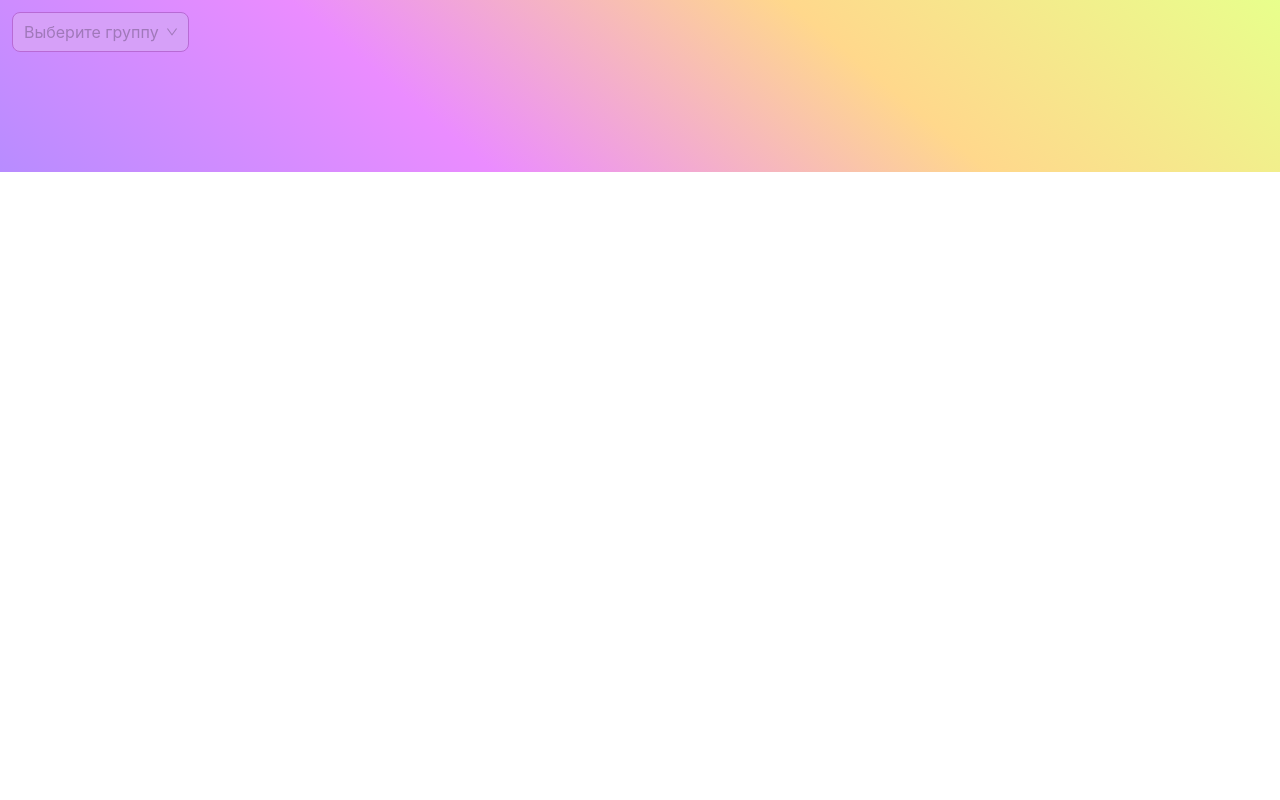
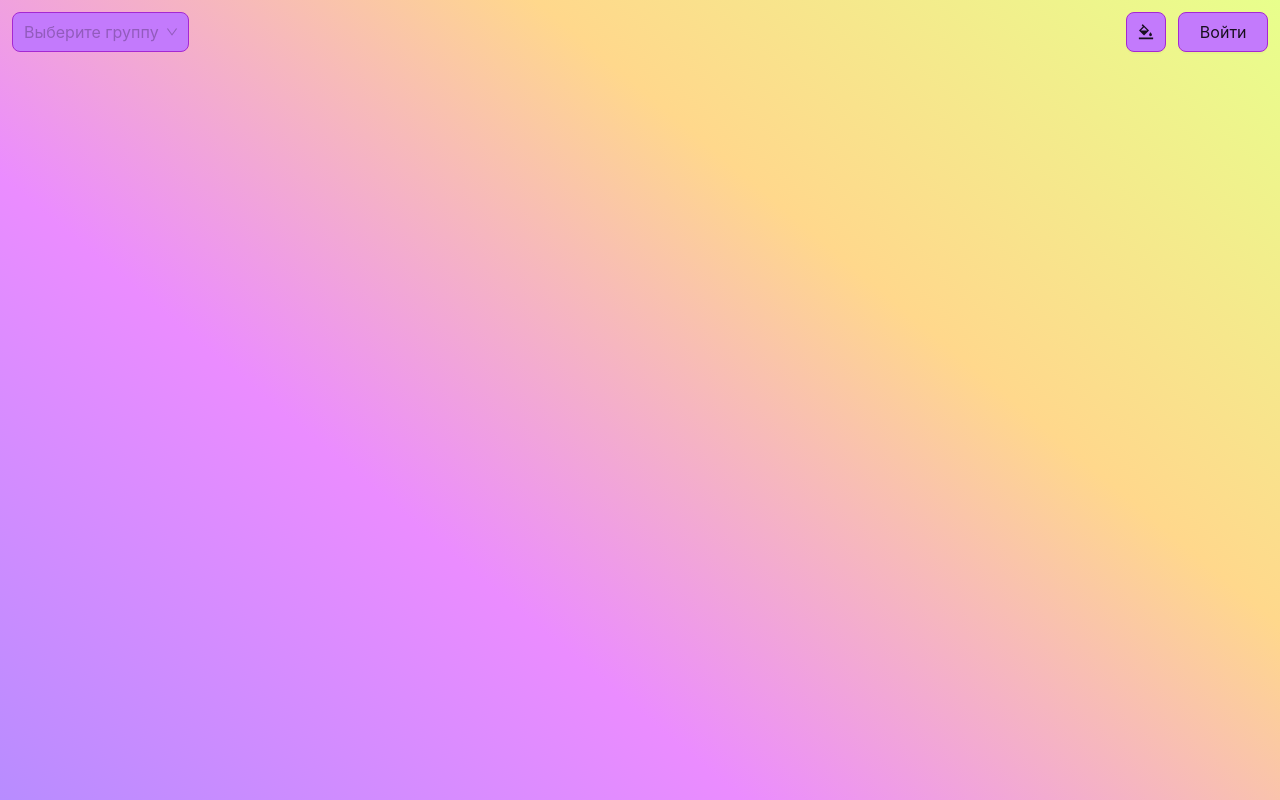
Before and after one commit to Sooliks/timetable-frontend, a React (Create React App) app: page / in a window 1280 px wide. Built offline with nearby package versions, Linux system fonts and the light colour scheme.

Commit message:
half ready

```diff
--- a/package.json
+++ b/package.json
@@ -3,6 +3,7 @@
   "version": "0.1.0",
   "private": true,
   "dependencies": {
+    "@ant-design/icons": "^5.2.6",
     "@testing-library/jest-dom": "^5.17.0",
     "@testing-library/react": "^13.4.0",
     "@testing-library/user-event": "^13.5.0",
--- a/src/App.tsx
+++ b/src/App.tsx
@@ -3,7 +3,7 @@ import {DarkThemeStyle, LightThemeStyle} from "./global";
 import './Main.css'
 import Header from "./components/Header";
 import Timetable from "./components/Timetable/Timetable";
-import {useConfigContext} from "./context/ThemeContextProvider";
+import {useConfigContext} from "./context/ConfigContextProvider";
 
 function App() {
     const [currentGroupId, setCurrentGroupId] = useState<number | null>(null)
--- a/src/Main.css
+++ b/src/Main.css
@@ -2,3 +2,6 @@ body{
     margin: 0;
     padding: 0;
 }
+html, body {
+    min-height: 100%;
+}
--- a/src/components/Header.tsx
+++ b/src/components/Header.tsx
@@ -1,5 +1,7 @@
 import React from 'react';
-import {Select} from "antd";
+import {Button, Select} from "antd";
+import {useConfigContext} from "../context/ConfigContextProvider";
+import {BgColorsOutlined} from "@ant-design/icons";
 
 
 type HeaderProps = {
@@ -14,10 +16,10 @@ const Header: React.FC<HeaderProps> = ({onChangeGroup}) => {
 
     };
     const filterOption = (input: string, option?: { label: string; value: string }) => (option?.label ?? '').toLowerCase().includes(input.toLowerCase());
-
+    const configContext = useConfigContext();
 
     return (
-        <div style={{height: '160px', width: '100vw', marginTop: '12px'}}>
+        <div style={{height: '160px', width: '100vw', marginTop: '12px', display: 'flex', flexDirection: 'row', justifyContent: 'space-between'}}>
             <Select
                 style={{marginLeft: '12px'}}
                 showSearch
@@ -42,6 +44,14 @@ const Header: React.FC<HeaderProps> = ({onChangeGroup}) => {
                 ]}
                 notFoundContent={"Не найдено"}
             />
+            <div>
+                <Button
+                    style={{marginRight: '12px'}}
+                    icon={configContext.config.currentTheme === 'dark' ? <BgColorsOutlined color={"#b86ad5"}/> : <BgColorsOutlined color={"#b86ad5"}/>}
+                    onClick={()=>configContext.setConfig({currentTheme: configContext.config.currentTheme === 'dark' ? 'light' : 'dark'})}
+                />
+                <Button style={{marginRight: '12px', width: '7vw'}}>Войти</Button>
+            </div>
         </div>
     );
 };
--- a/src/components/Timetable/Timetable.tsx
+++ b/src/components/Timetable/Timetable.tsx
@@ -8,7 +8,11 @@ type TimetableProps = {
 const Timetable: React.FC<TimetableProps> = ({currentGroupId}) => {
     return (
         <div>
+            {currentGroupId !== null &&
+                <div>
 
+                </div>
+            }
         </div>
     );
 };
--- a/src/context/ThemeContextProvider.tsx
+++ b/src/context/ConfigContextProvider.tsx
@@ -21,7 +21,7 @@ export const defaultConfig: ConfigType = {
     currentTheme: "dark"
 }
 
-const ThemeContextProvider = ({children}: ConfigContextProviderProps) => {
+const ConfigContextProvider = ({children}: ConfigContextProviderProps) => {
     const [config,setConfig] = useState<ConfigType>(defaultConfig);
 
     return (
@@ -29,4 +29,4 @@ const ThemeContextProvider = ({children}: ConfigContextProviderProps) => {
     );
 };
 
-export default ThemeContextProvider;
+export default ConfigContextProvider;
--- a/src/index.tsx
+++ b/src/index.tsx
@@ -2,7 +2,7 @@ import React from 'react';
 import ReactDOM from 'react-dom/client';
 import App from './App';
 import {ConfigProvider} from "antd";
-import ThemeContextProvider from "./context/ThemeContextProvider";
+import ConfigContextProvider from "./context/ConfigContextProvider";
 
 
 const root = ReactDOM.createRoot(
@@ -13,15 +13,15 @@ root.render(
       componentSize={"large"}
       theme={{
           token: {
-              colorPrimary: '#c77cf6',
-              colorBgContainer: '#d6a0f8',
+              colorPrimary: '#8335b4',
+              colorBgContainer: '#c37afc',
               colorBgBase: '#b86ad5',
-              colorBorder: '#b86ad5'
+              colorBorder: '#a528d2'
           },
       }}
   >
-      <ThemeContextProvider>
+      <ConfigContextProvider>
         <App/>
-      </ThemeContextProvider>
+      </ConfigContextProvider>
   </ConfigProvider>
 );
```
Also changed, not shown: 1 other file (tests, documents, lock files or other folders).
